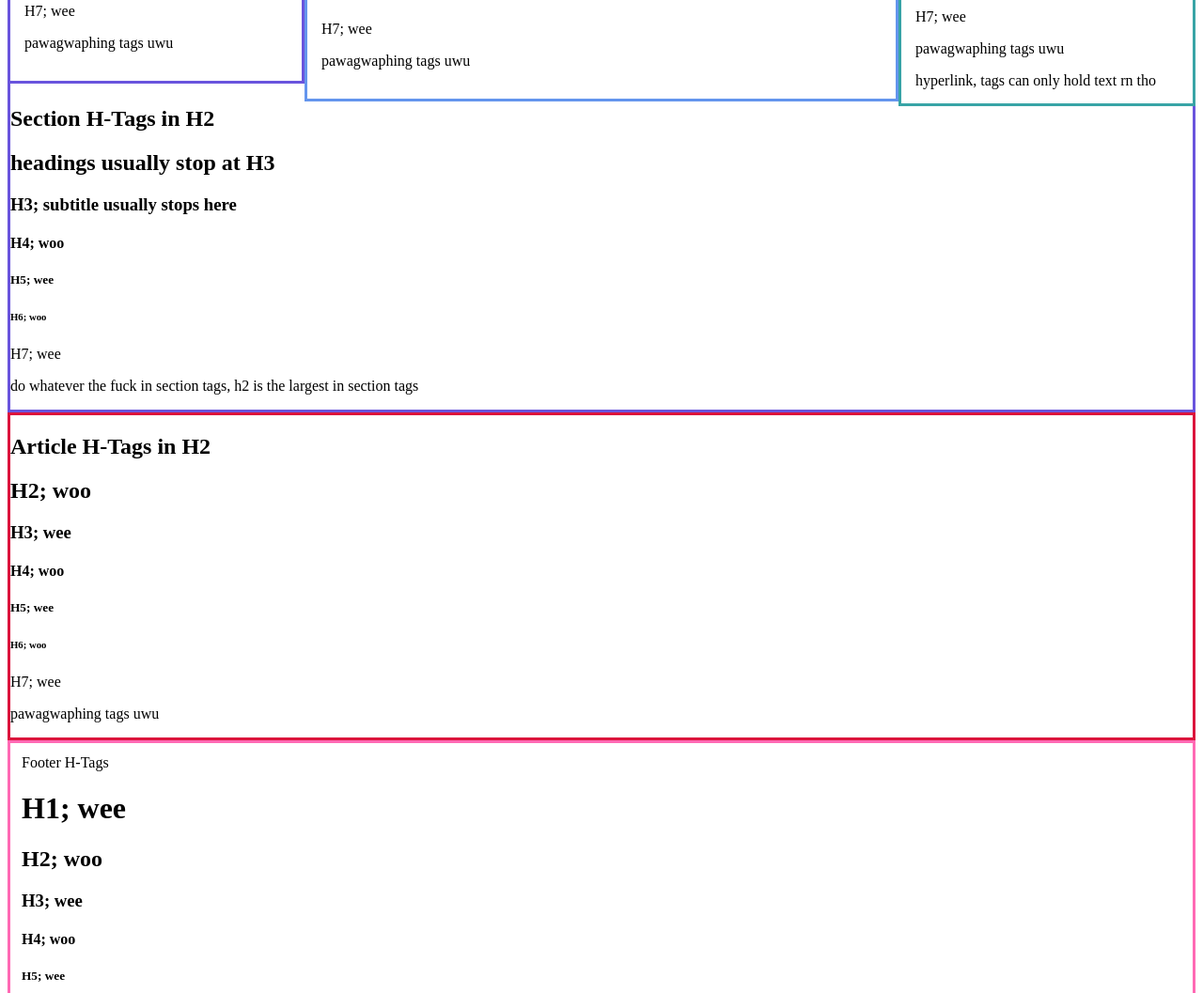
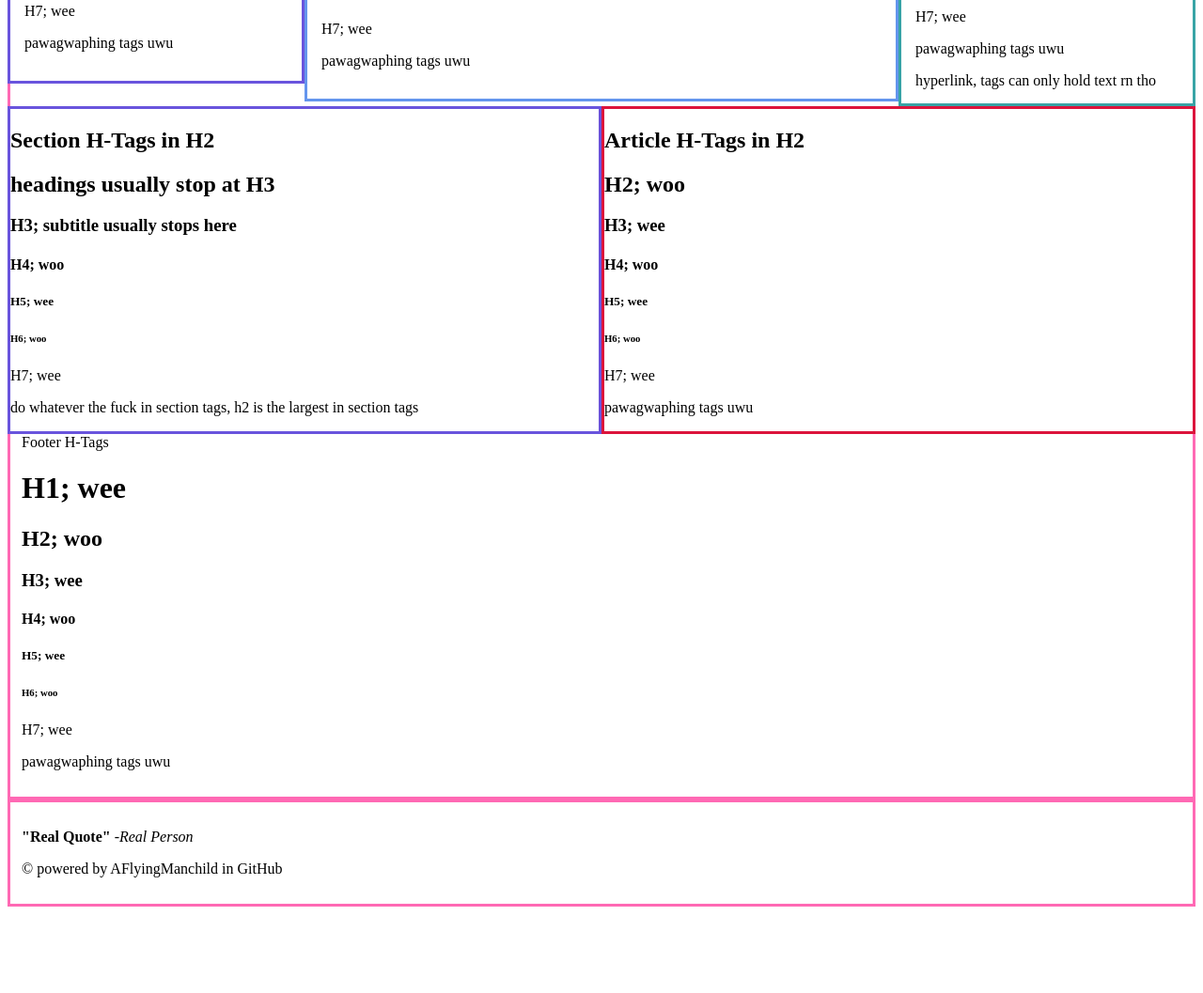
Before and after one commit to AFlyingManchild/sandbox-websiteMakingLearning.github.io, a plain HTML site: page Experimental.html/imgoinginsanebecauseofISAT.html in a window 1280 px wide. Shown: the part 515-1572 px from the top of the page at 94% size. After the commit the page ends 1488 px from the top, so only its background shows below. Drawn offline with Linux system fonts and the light colour scheme.

Commit message:
Update imgoinginsanebecauseofISAT.html

```diff
--- a/Experimental.html/imgoinginsanebecauseofISAT.html
+++ b/Experimental.html/imgoinginsanebecauseofISAT.html
@@ -40,6 +40,8 @@
             border: 3px solid rgb(56, 164, 166);
           }
           section {
+            width: 50%;
+            float: left;
             border: 3px solid rgb(105, 84, 221);
           }
           main  {
@@ -49,6 +51,8 @@
             border: 3px solid cornflowerblue;
           }
           article {
+            width: 50%;
+            float: left;
             border: 3px solid crimson;
           }
           footer {
```
